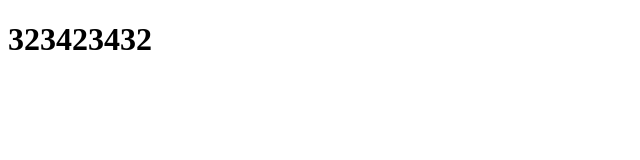
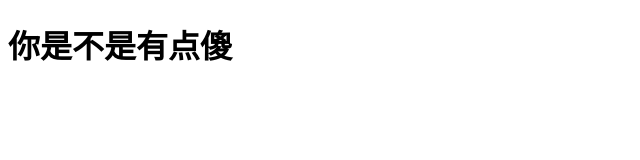
Before and after one commit to winnerwly/feifan, a plain HTML site: page index.html in a window 1280 px wide. Shown: the whole page, without its empty margins (0-640 px from the left). Drawn offline with Linux system fonts and the light colour scheme.

Commit message:
第一次修改index。html文件

```diff
--- a/index.html
+++ b/index.html
@@ -5,7 +5,7 @@
 		<title></title>
 	</head>
 	<body>
-		<h1>323423432</h1>
+		<h1>你是不是有点傻</h1>
 		<script type="text/javascript">
 			var h1=document.querySelector("h1");
 			alert(h1.innerText)
```
